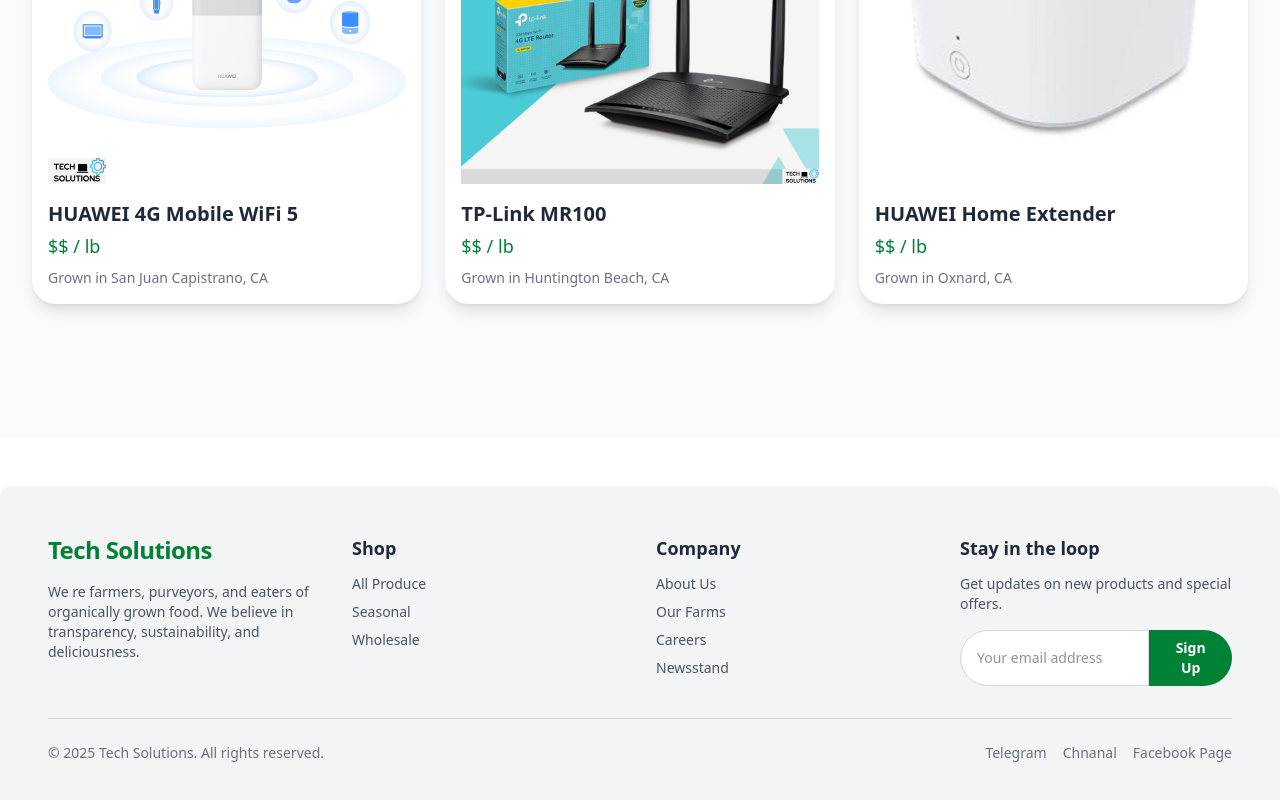
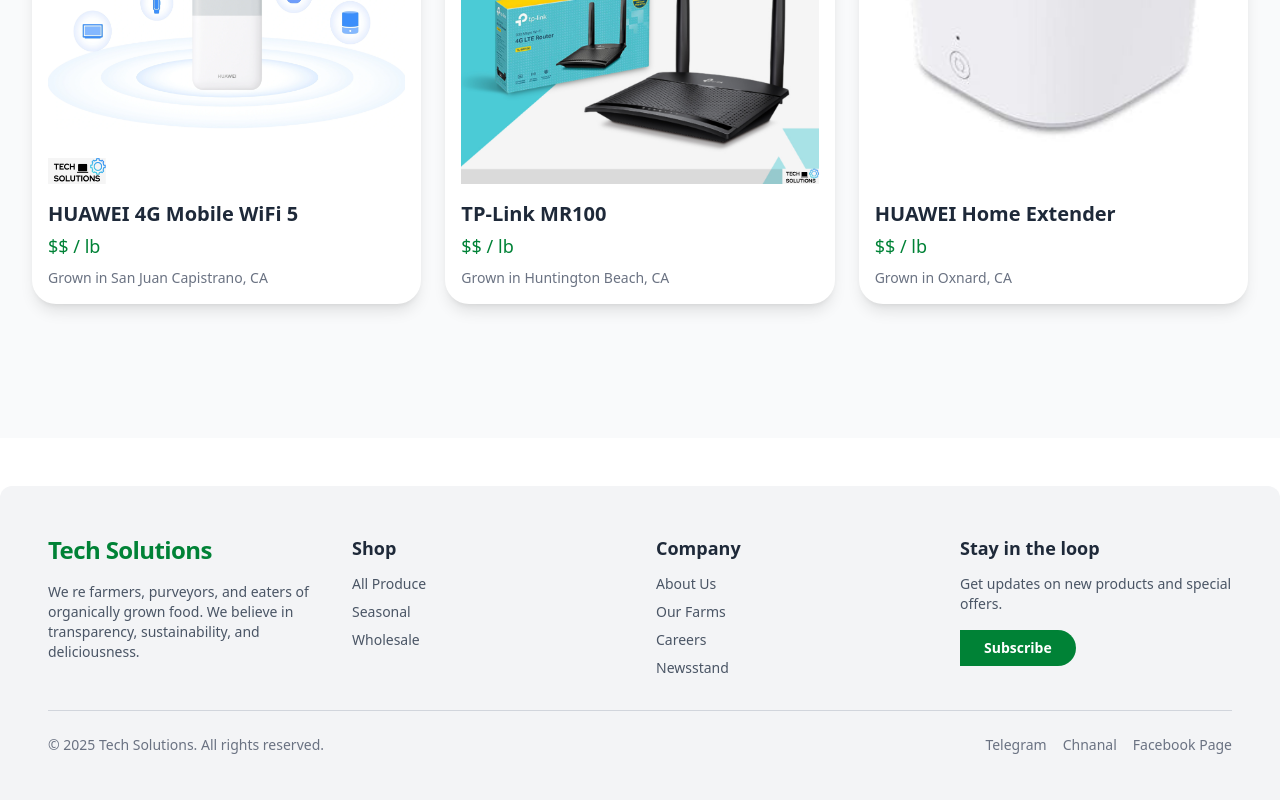
Before and after one commit to ISamrithRatana/webusiness, a Next.js app: page /home in a window 1280 px wide. Shown: the part 362-1162 px from the top of the page. Built offline with nearby package versions, Linux system fonts and the light colour scheme.

Commit message:
first commit

```diff
--- a/src/components/Footer.tsx
+++ b/src/components/Footer.tsx
@@ -42,14 +42,9 @@
             Get updates on new products and special offers.
           </p>
           <div className="flex">
-            <input
-              type="email"
-              placeholder="Your email address"
-              className="w-full rounded-l-full border border-gray-300 bg-white px-4 py-2 text-sm text-gray-800 focus:outline-none focus:ring-2 focus:ring-green-700"
-            />
-            <button className="rounded-r-full bg-green-700 px-6 py-2 text-sm font-semibold text-white hover:bg-green-800 transition-colors ">
-              Sign Up
-            </button>
+            <Link href="https://t.me/samrith_ratana" className="rounded-r-full bg-green-700 px-6 py-2 text-sm font-semibold text-white hover:bg-green-800 transition-colors ">
+              Subscribe
+            </Link>
           </div>
         </div>
       </div>
```
